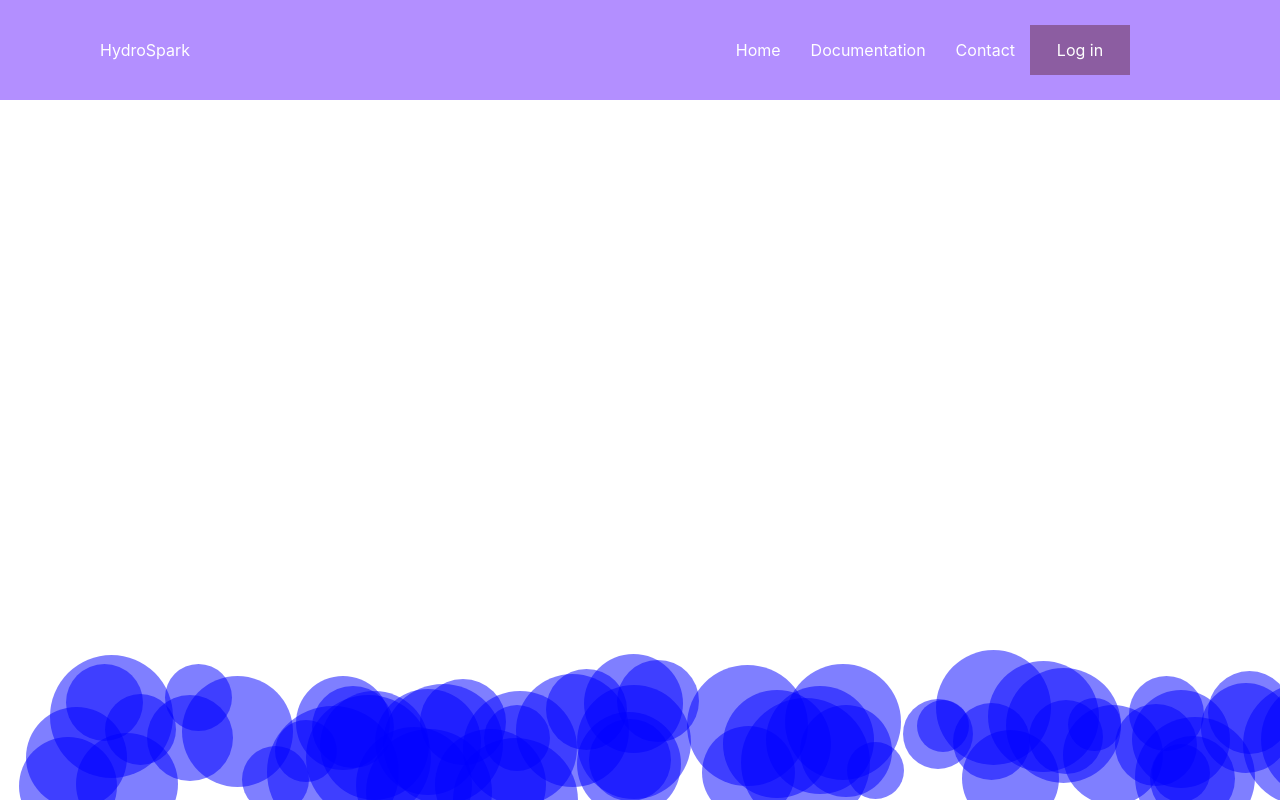
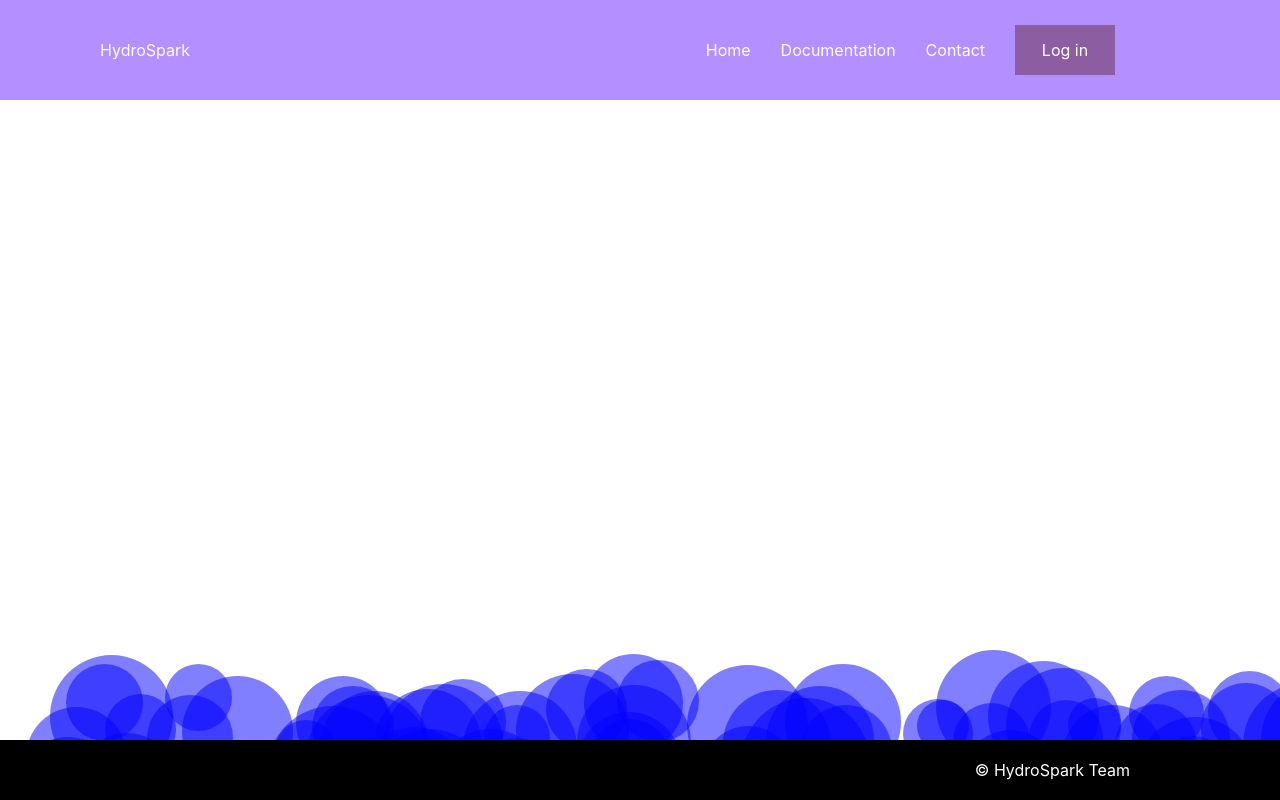
Before and after one commit to AtomicTiger/Hydrospark_oze_front, a React (Create React App) app: page / in a window 1280 px wide. Built offline with nearby package versions, Linux system fonts and the light colour scheme.

Commit message:
added footer

```diff
--- a/src/App.js
+++ b/src/App.js
@@ -1,12 +1,14 @@
 import './App.css';
 import BubbleContainer from './components/BubbleContainer/BubbleContainer';
 import Navbar from './components/Navbar/Navbar';
+import Footer from './components/Footer/Footer';
 
 function App() {
   return (
     <div className="App">
       <Navbar></Navbar>
       <BubbleContainer></BubbleContainer>
+      <Footer></Footer>
     </div>
   );
 }
--- /dev/null
+++ b/src/components/Footer/Footer.css
@@ -0,0 +1,15 @@
+.Footer{
+    display: flex;
+    position: fixed;
+    bottom: 0px;
+    justify-content: right;
+    background-color: #000000;
+    align-items: center;
+    color: white;
+    height: 60px;
+    width: 100vw;
+}
+.Marker{
+    display: flex;
+    margin: 0px 150px 0px 0px;
+}
--- /dev/null
+++ b/src/components/Footer/Footer.js
@@ -0,0 +1,14 @@
+import './Footer.css';
+
+function Footer() {
+
+  return (
+    <div className='Footer'>
+        <div className='Marker'>
+            © HydroSpark Team
+        </div>
+    </div>
+  );
+}
+
+export default Footer;
--- a/src/components/Navbar/Navbar.css
+++ b/src/components/Navbar/Navbar.css
@@ -32,6 +32,7 @@
     display: flex;
     justify-content: center;
     align-items: center;
+    margin: 0px 15px 0px 15px;
     width: 100px;
     height: 50px;
     background-color: #8C5DA1;
```
